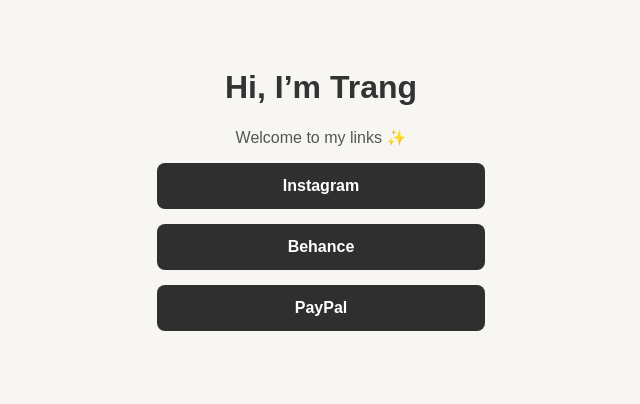
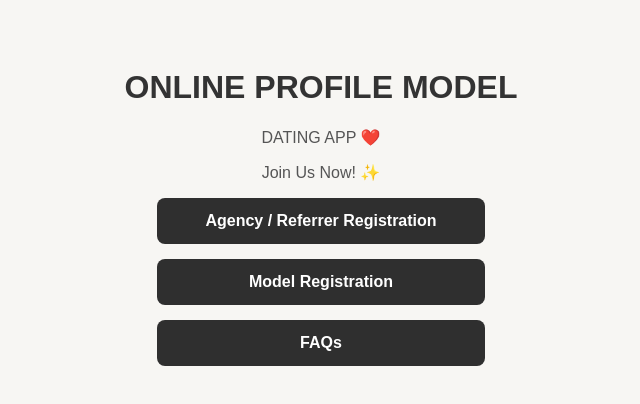
Before and after one commit to juladmioasia/profile-model, a plain HTML site: page index.html in a window 1280 px wide. Shown: the whole page, without its empty margins (319-959 px from the left). Drawn offline with Linux system fonts and the light colour scheme.

Commit message:
Update index.html

```diff
--- a/index.html
+++ b/index.html
@@ -1,7 +1,7 @@
 <!DOCTYPE html>
 <html>
 <head>
-  <title>Your Name</title>
+  <title>ONLINE PROFILE MODEL</title>
   <meta charset="UTF-8">
   <meta name="viewport" content="width=device-width, initial-scale=1">
   <style>
@@ -29,12 +29,13 @@
 </head>
 
 <body>
-  <h1>Hi, I’m Trang</h1>
-  <p>Welcome to my links ✨</p>
+  <h1>ONLINE PROFILE MODEL</h1>
+   <p>DATING APP ❤️</p>
+  <p>Join Us Now! ✨</p>
 
-  <a class="btn" href="https://instagram.com" target="_blank">Instagram</a>
-  <a class="btn" href="https://behance.net" target="_blank">Behance</a>
-  <a class="btn" href="https://paypal.me" target="_blank">PayPal</a>
+  <a class="btn" href="https://instagram.com" target="_blank">Agency / Referrer Registration</a>
+  <a class="btn" href="https://forms.gle/apcBUAkiN2jaQ2q89" target="_blank">Model Registration</a>
+  <a class="btn" href="https://paypal.me" target="_blank">FAQs</a>
 
 </body>
 </html>
```
